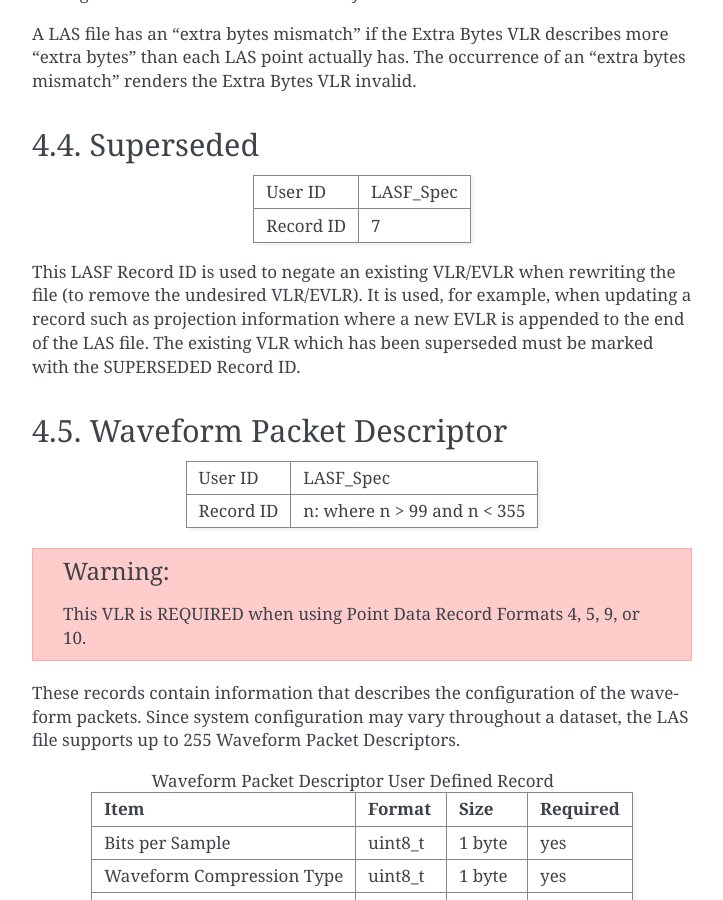
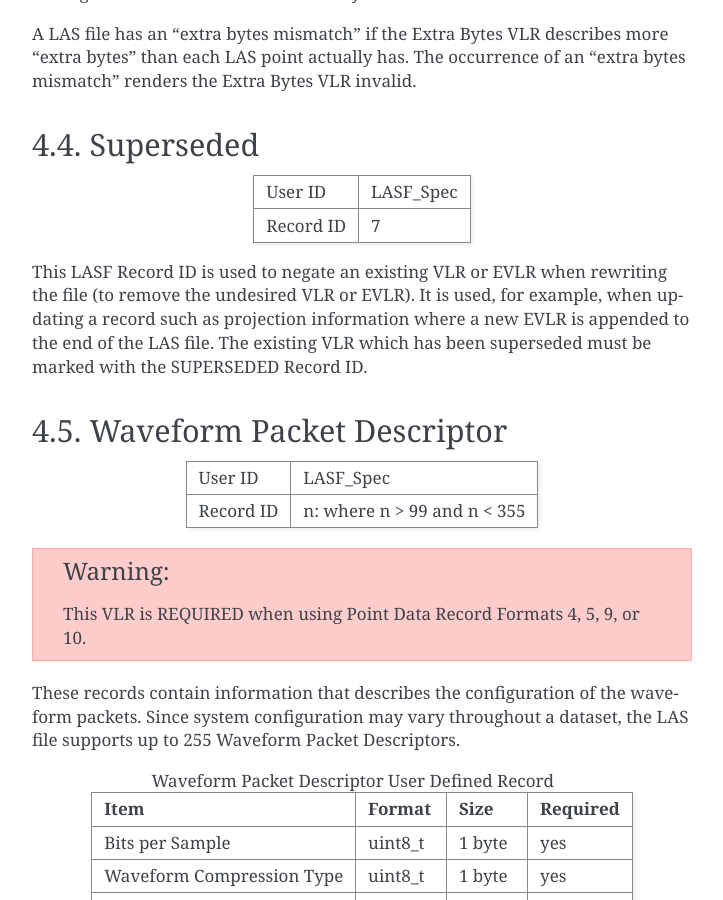
Before and after one commit to ASPRSorg/LAS, a Sphinx documentation site: the page built from source/04_optional_vlrs.txt, in a window 1280 px wide and 900 px high, scrolled down 3871 px. Shown: the whole window, without its empty margins (388-1111 px from the left). Built offline with Sphinx 7.4.7, drawn with Linux system fonts in a browser that asks for light colours; the version number could not be read and is left out; some of the changed text lies outside the part shown.

```diff
--- a/source/04_optional_vlrs.txt
+++ b/source/04_optional_vlrs.txt
@@ -231,8 +231,8 @@ Superseded
 | Record ID       | 7                           |
 +-----------------+-----------------------------+
 
-This LASF Record ID is used to negate an existing VLR/EVLR when rewriting the
-file (to remove the undesired VLR/EVLR). It is used, for example, when
+This LASF Record ID is used to negate an existing VLR or EVLR when rewriting the
+file (to remove the undesired VLR or EVLR). It is used, for example, when
 updating a record such as projection information where a new EVLR is appended
 to the end of the LAS file. The existing VLR which has been superseded must be
 marked with the SUPERSEDED Record ID.
```
Also changed, not shown: other parts of source/04_optional_vlrs.txt (+1 -1 lines).
